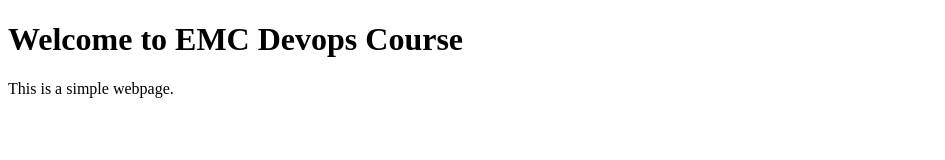
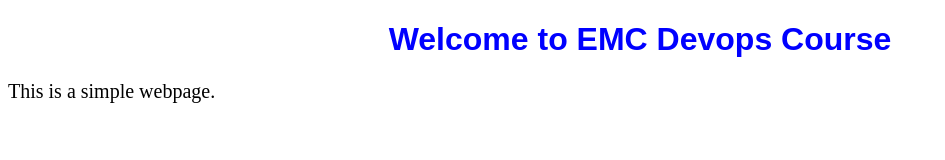
Before and after one commit to Vince5271/htmlminicourse2, a plain HTML site: page index.html in a window 1280 px wide. Shown: the whole page, without its empty margins (0-945 px from the left). Drawn offline with Linux system fonts and the light colour scheme.

Commit message:
index.html file updated

```diff
--- a/index.html
+++ b/index.html
@@ -1,10 +1,12 @@
 <!DOCTYPE html>
 <html>
-<head>
+  <head>
     <title>My First Webpage</title>
-</head>
-<body>
+    <!-- Add this exact line right below your title -->
+    <link rel="stylesheet" href="style.css">
+  </head>
+  <body>
     <h1>Welcome to EMC Devops Course</h1>
     <p>This is a simple webpage.</p>
-</body>
+  </body>
 </html>
```
